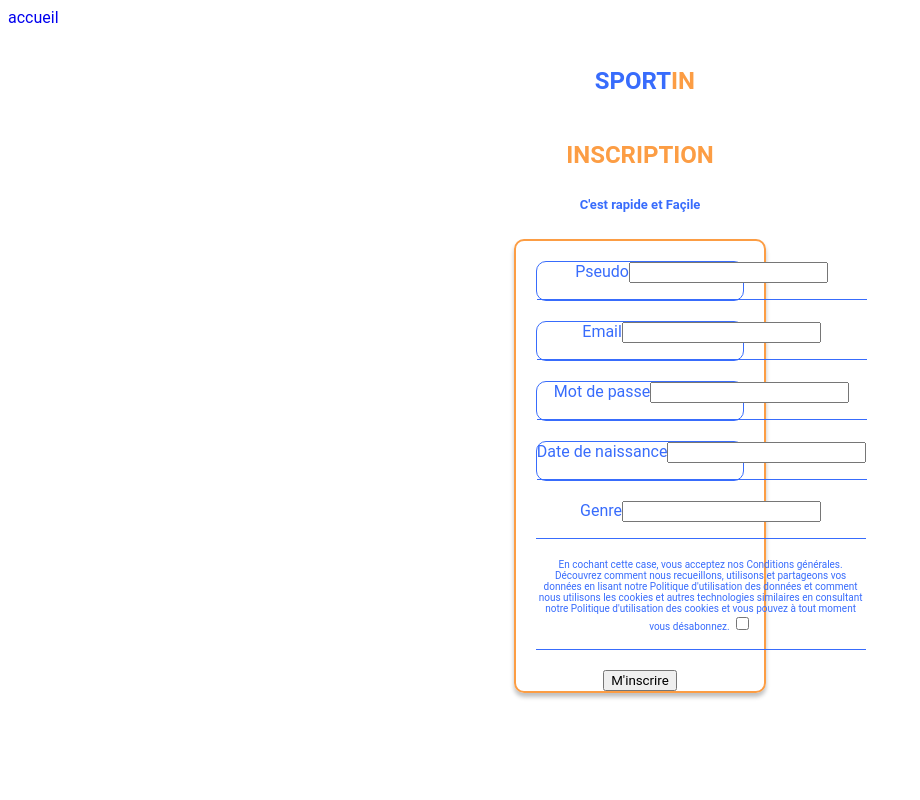
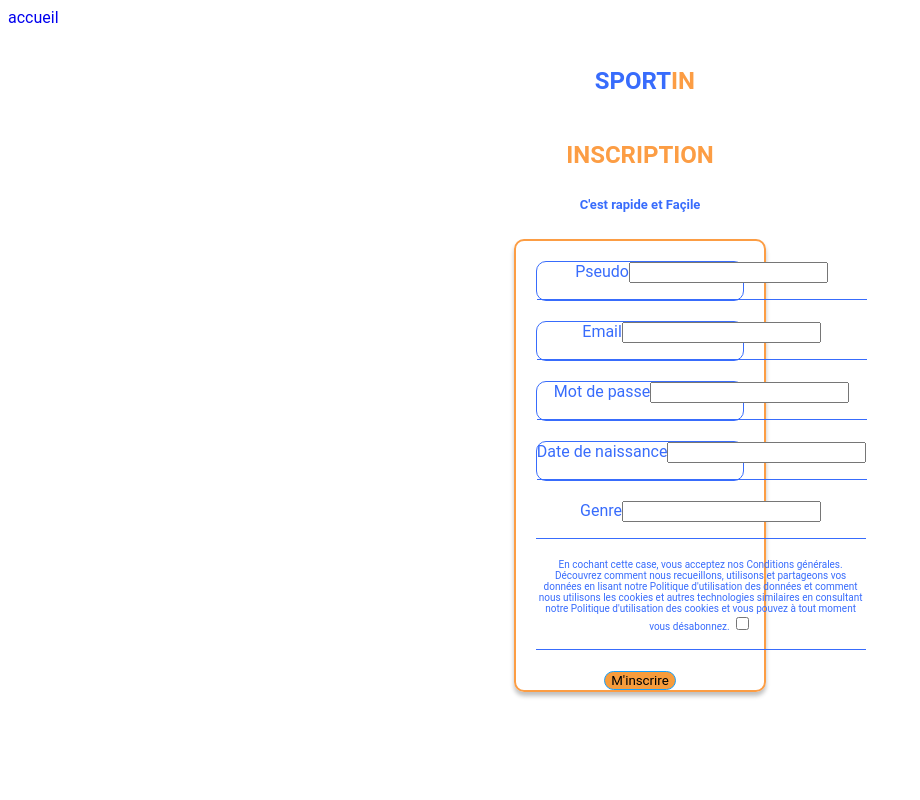
Before and after one commit to sofi-lo/sportIn, a Symfony app: template templates/registration/register.html.twig in a window 1280 px wide. Shown: the whole page, without its empty margins (0-920 px from the left). Run offline with Twig, Linux system fonts and the light colour scheme; the template is opened without the code that fills it, so the values that code supplies are empty; form fields are guessed from the names that the template uses; some libraries are stand-ins or nearby versions.

Commit message:
cssregister

```diff
--- a/public/css/styles_yanis.css
+++ b/public/css/styles_yanis.css
@@ -2,7 +2,7 @@
      font-family: Roboto, Oxygen, Ubuntu, Cantarell, 'Open Sans', 'Helvetica Neue', sans-serif;
  }
 
- .logo_sportin{
+ .logo_sportin {
      position: absolute;
      left: 46.46%;
      right: 46.32%;
@@ -24,12 +24,10 @@
      margin-bottom: 2rem;
      display: flex;
      flex-direction: column;
-
  }
 
-.container{
+ .registration_formulaire {
      color: #386CFC;
-
  }
 
  .pseudo {
@@ -55,3 +53,10 @@
      box-sizing: border-box;
      border-radius: 10px;
  }
+
+ .btn_formulaire {
+    background: #F79C3C;
+    border: 1px solid #18A0FB;
+    box-sizing: border-box;
+    border-radius: 10px;
+ }
--- a/templates/registration/register.html.twig
+++ b/templates/registration/register.html.twig
@@ -19,7 +19,7 @@
 			<p class="rapide_facile" style="color: #386CFC; font-weight: bold; font-size: 13px">C'est rapide et Façile</p>
 		</section>
 
-		<section class="container">
+		<section class="registration_formulaire">
 			<section style="border: 2px solid #FC9D44; box-sizing: border-box; box-shadow: 0px 4px 4px rgba(0,0,0,0.25); border-radius: 10px; margin-left: 30%;  margin-right: 30%; " ;>
 				{{ form_start(registrationForm) }}
 
@@ -43,7 +43,7 @@
             label: "En cochant cette case, vous acceptez nos Conditions générales. Découvrez comment nous recueillons, utilisons et partageons vos données en lisant notre Politique d'utilisation des données et comment nous utilisons les cookies et autres technologies similaires en consultant notre Politique d'utilisation des cookies et vous pouvez à tout moment vous désabonnez. "
         }) }}</section>
 
-				<button type="submit" class="btn">M'inscrire</button>
+				<button type="submit" class="btn_formulaire">M'inscrire</button>
 				{{ form_end(registrationForm) }}
 			</section>
 		</section>
```
Lines whose indentation alone changed are shown as unchanged.
